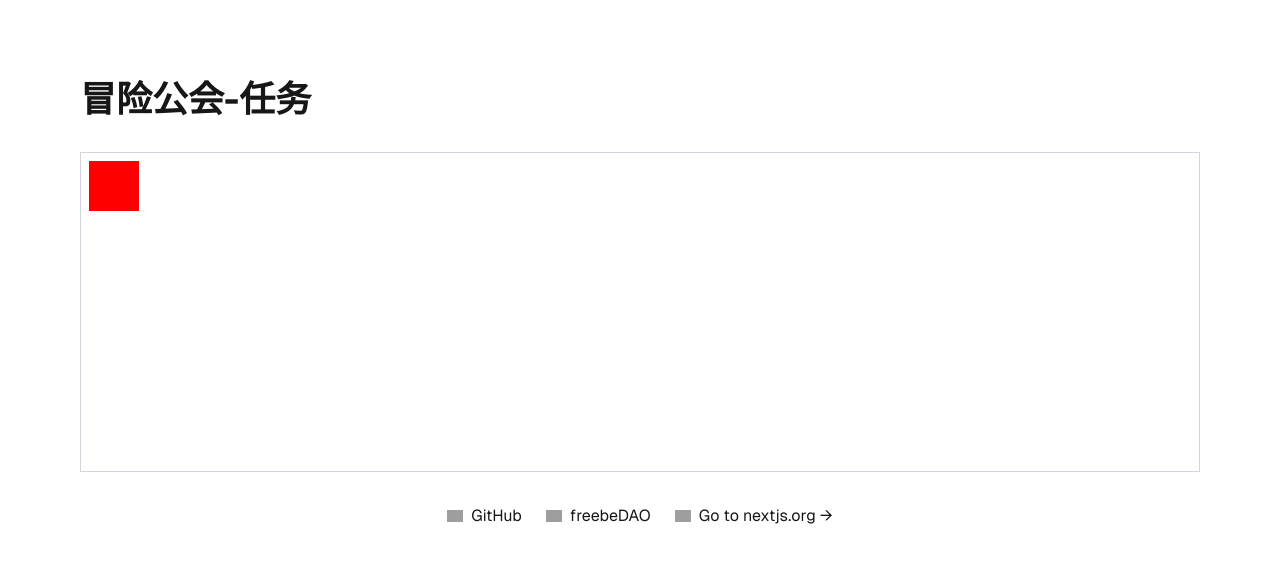
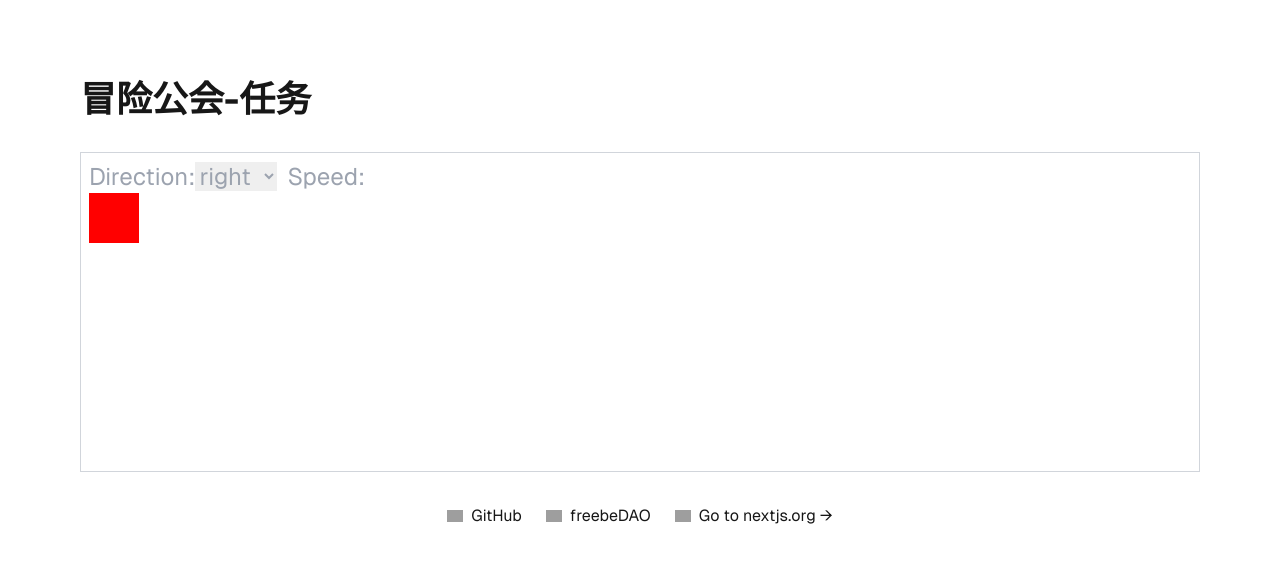
Before and after one commit to freebeDAO/advanture-island, a Next.js app: page / in a window 1280 px wide. Shown: the top 562 px of the page. Built offline with nearby package versions, Linux system fonts and the light colour scheme; grey boxes are pictures that could not be loaded.

Commit message:
move according to direction and speed

```diff
--- a/src/app/demo/MovableComponentsDemo.tsx
+++ b/src/app/demo/MovableComponentsDemo.tsx
@@ -2,8 +2,12 @@
 import React, {useState} from 'react';
 import MovableComponent from '../../components/MovableComponent';
 
+const directionOptions = ['up', 'down', 'left', 'right'];
+
 const MovableComponentsDemo: React.FC = () => {
     const [position, setPosition] = useState<{ x: number; y: number }>({x: 0, y: 0});
+    const [direction, setDirection] = useState<string>('right');
+    const [speed, setSpeed] = useState<number | undefined>(undefined);
 
     const handleClick = (event: React.MouseEvent<HTMLDivElement>) => {
         const container = event.currentTarget;
@@ -11,17 +15,46 @@ const MovableComponentsDemo: React.FC = () => {
         const x = event.clientX - rect.left;
         const y = event.clientY - rect.top;
 
+
         setPosition({x, y});
-        console.log(x, y);
+    };
+
+    const handleDirectionChange = (event: React.ChangeEvent<HTMLSelectElement>) => {
+        setDirection(event.target.value);
+    };
+
+    const handleSpeedChange = (event: React.ChangeEvent<HTMLInputElement>) => {
+        setSpeed(Number(event.target.value));
     };
 
     return (
-        <div style={{position: 'relative', height: '100%', width: '100%'}} onClick={handleClick}>
-            <MovableComponent position={{...position}}>
-                <div style={{width: '50px', height: '50px', backgroundColor: 'red'}}></div>
-            </MovableComponent>
+        <div style={{position: 'relative', height: '100%', width: '100%'}}>
+            <div>
+                <label htmlFor="direction">Direction:</label>
+                <select id="direction" value={direction} onChange={handleDirectionChange}>
+                    {directionOptions.map((dir) => (
+                        <option key={dir} value={dir}>
+                            {dir}
+                        </option>
+                    ))}
+                </select>
+
+                <label htmlFor="speed" style={{marginLeft: '10px'}}>Speed:</label>
+                <input
+                    id="speed"
+                    type="number"
+                    min="0"
+                    value={speed}
+                    onChange={handleSpeedChange}
+                />
+            </div>
+            <div style={{position: 'relative', height: '100%', width: '100%'}} onClick={handleClick}>
+                <MovableComponent position={{...position}} speed={speed} direction={direction}>
+                    <div style={{width: '50px', height: '50px', backgroundColor: 'red'}}></div>
+                </MovableComponent>
+            </div>
         </div>
-    );
+    )
 };
 
 export default MovableComponentsDemo;
--- a/src/components/MovableComponent.tsx
+++ b/src/components/MovableComponent.tsx
@@ -1,9 +1,11 @@
 'use client'
-import React, {useState, useEffect, ReactNode, useRef} from 'react';
+import React, {useState, useEffect, ReactNode, useRef, useCallback} from 'react';
 
 type MovableComponentProps = {
     children: ReactNode;
-    position: { x: number; y: number }; // 接收位置的 Props
+    position: { x: number; y: number };
+    direction?: string;
+    speed?: number;
 }
 
 type Position = {
@@ -11,7 +13,7 @@ type Position = {
     y: number;
 }
 
-const MovableComponent: React.FC<MovableComponentProps> = ({ children, position: initPosition }) => {
+const MovableComponent: React.FC<MovableComponentProps> = ({ children, position: initPosition, direction, speed }) => {
     const [position, setPosition] = useState<Position>({ x: 0, y: 0 });
     const [keysPressed, setKeysPressed] = useState<Set<string>>(new Set());
     const animationFrameId = useRef<number | null>(null);
@@ -32,7 +34,7 @@ const MovableComponent: React.FC<MovableComponentProps> = ({ children, position:
         });
     };
 
-    const handleMovement = () => {
+    const handleMovement = useCallback(() => {
         keysPressed.forEach((key) => {
             switch (key) {
                 case 'ArrowUp':
@@ -52,11 +54,29 @@ const MovableComponent: React.FC<MovableComponentProps> = ({ children, position:
             }
         });
 
-        // 如果有按键按下，继续请求动画帧
         if (keysPressed.size > 0) {
             animationFrameId.current = requestAnimationFrame(handleMovement);
         }
-    };;
+
+        if (direction && speed) {
+            switch (direction) {
+                case 'up':
+                    move(0, -speed);
+                    break;
+                case 'down':
+                    move(0, speed);
+                    break;
+                case 'left':
+                    move(-speed, 0);
+                    break;
+                case 'right':
+                    move(speed, 0);
+                    break;
+                default:
+                    break;
+            }
+        }
+    }, [direction, keysPressed, speed]);
 
     useEffect(() => {
         const startMoving = () => {
@@ -75,20 +95,30 @@ const MovableComponent: React.FC<MovableComponentProps> = ({ children, position:
         window.addEventListener('keydown', handleKeyDown);
         window.addEventListener('keyup', handleKeyUp);
 
-        // 当按键按下时，启动移动
         if (keysPressed.size > 0) {
             startMoving();
         } else {
             stopMoving();
         }
 
-        // 清理事件监听和动画帧
         return () => {
             window.removeEventListener('keydown', handleKeyDown);
             window.removeEventListener('keyup', handleKeyUp);
             stopMoving();
         };
     }, [handleMovement, keysPressed]);
+
+    useEffect(() => {
+        setPosition(position);
+
+        animationFrameId.current = requestAnimationFrame(handleMovement);
+
+        return () => {
+            if (animationFrameId.current !== null) {
+                cancelAnimationFrame(animationFrameId.current);
+            }
+        };
+    }, [position, direction, speed, handleMovement]);
 
     useEffect(() => {
         setPosition(initPosition);
```
